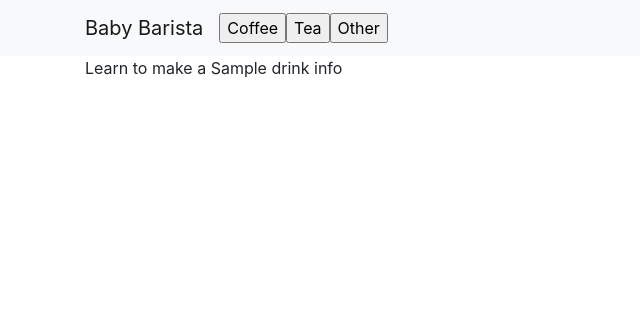
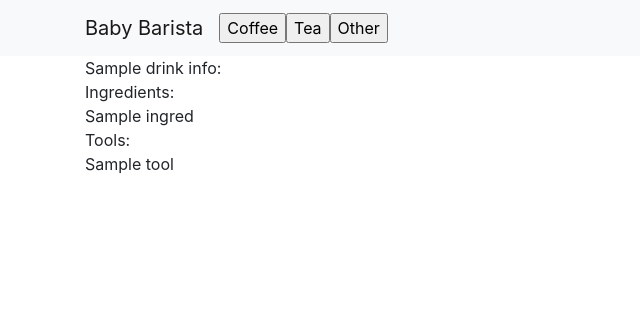
Before and after one commit to RebeccaHale/UI-Final-Project, a Flask app: template templates/learn.html in a window 1280 px wide. Shown: the top 316 px of the page, without its empty margins (0-640 px from the left). Run offline with Flask 2, Linux system fonts and the light colour scheme; the template is opened without the code that fills it: most values are stand-ins (such as "Sample title", 1, 10 or a date in 2020); some libraries are stand-ins or nearby versions.

Commit message:
Rebecca - adding changes

```diff
--- a/templates/learn.html
+++ b/templates/learn.html
@@ -7,7 +7,32 @@
         let drink_info = {{drink_info|tojson}}
         let ingredient_tool_data = {{ingredient_tool_data|tojson}}
     </script>
-    <div id="heading"> Learn to make a {{drink_info.name}} </div>
-    <div id="update"></div>
+    <div class="row">
+        <div class="col-12">
+            <div id="drink_name"> {{drink_info.name}}: </div>
+        </div>
+    </div>
+    <div class="row">
+        <div class="col-12">
+            Ingredients:
+            <div id="ingredients-shelf">
+                {% for ingred in  drink_info.ingredients %}
+                    {{ingred}}<br>
+                {% endfor %}
+            </div>
+        </div>
+    </div>
+    <div class="row">
+        <div class="col-12">
+            Tools:
+            <div id="tools-shelf">
+                {% for tool in  drink_info.tools %}
+                    {{tool}}<br>
+                {% endfor %}
+                </div>
+            </div>
+        </div>
+    </div>
+
 
 {% endblock %}
```
